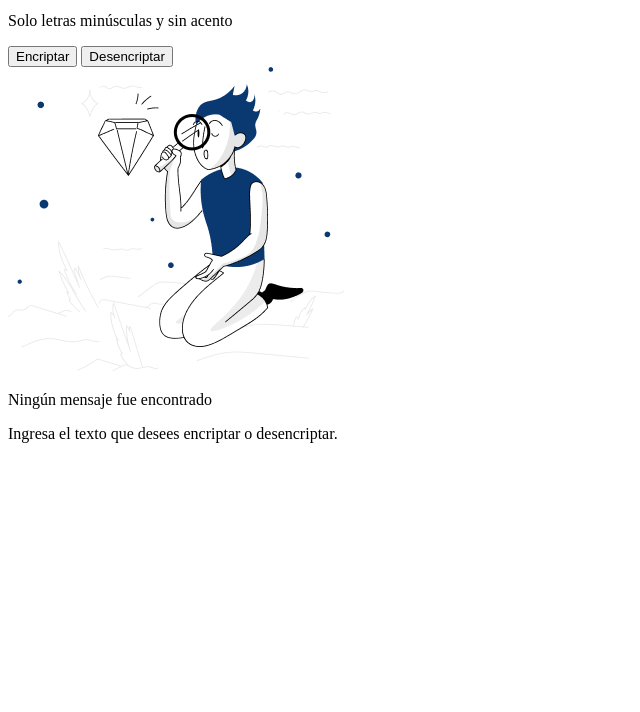
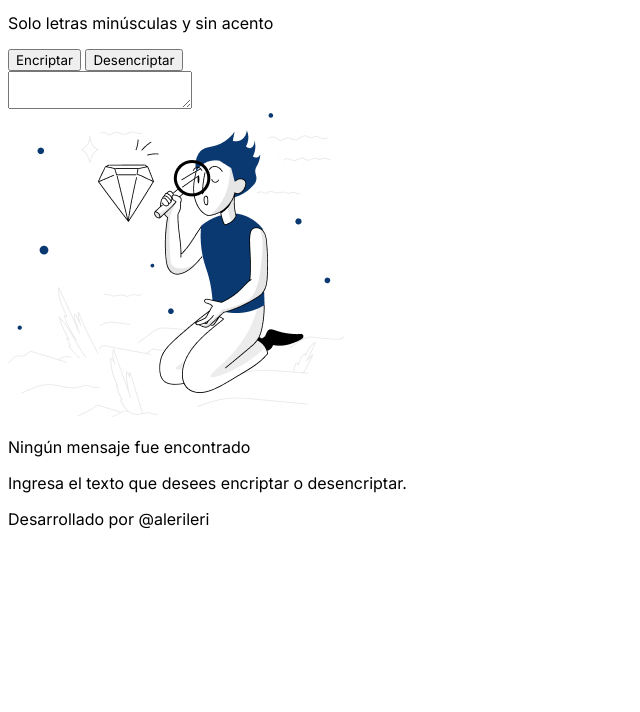
Before and after one commit to alerileri/Encriptador_Alura_Challenge, a plain HTML site: page src/index.html in a window 1280 px wide. Shown: the part 88-800 px from the top of the page, without its empty margins (0-640 px from the left). Drawn offline with Linux system fonts and the light colour scheme.

Commit message:
Agregada fuente a style.css, agregadas clases y ids a index.html, creado index.js

```diff
--- a/src/index.html
+++ b/src/index.html
@@ -14,6 +14,7 @@
     </nav>
     <body>
         <main>
+
             <article>
                 <input type="text" placeholder="Ingrese el texto aquí">
                 <p>Solo letras minúsculas y sin acento</p>
@@ -22,14 +23,21 @@
                     <button type="submit" id="desencriptar" class="btn-desencriptar">Desencriptar</button>
                 </div>
             </article>
-            <aside>
+
+            <aside id="mensaje-encriptado">
+                <textarea id="mensaje-secreto" class="mensaje_encriptado">
+                </textarea>
+            </aside>
+
+            <aside id="no-mensaje">
                 <!-- img-->
                 <img src="../img/Muñeco.png" alt="Muñeco buscando">
-                <p id="mensaje-secreto" class="mensaje_encriptado"></p>
                 <p id="sin-mensaje" class="sin_mensaje">Ningún mensaje fue encontrado</p>
                 <p id="ingresa-texto" class="ingresa_texto">Ingresa el texto que desees encriptar o desencriptar.</p>
             </aside>
+
         </main>
+        <footer>Desarrollado por @alerileri</footer>
     </body>
 
 </html>
--- /dev/null
+++ b/src/index.js
@@ -0,0 +1,2 @@
+document.getElementById("mensaje-encriptado").style.display = "none";
+document.getElementById("no-mensaje").style.display = "none";
--- a/src/style.css
+++ b/src/style.css
@@ -0,0 +1,3 @@
+*{
+    font-family: 'Inter', sans-serif;
+}
```
